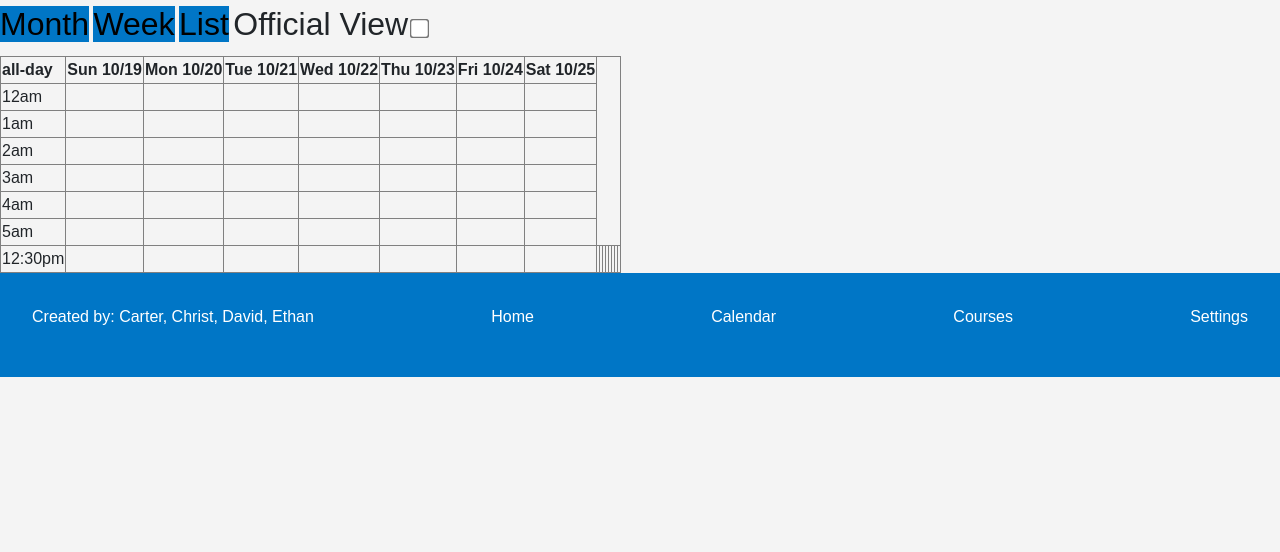
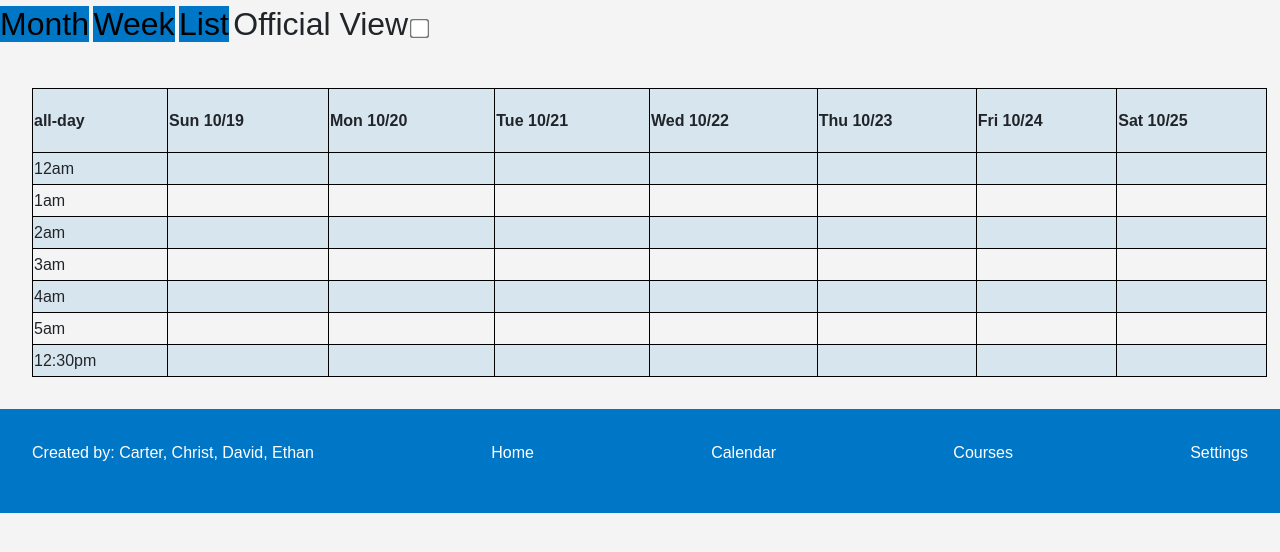
Before and after one commit to davidbolivar577/Canvas-Seer, a Flask app: page /calendar/weekly in a window 1280 px wide. Shown: the part 86-638 px from the top of the page. Run offline with Flask 3, Linux system fonts and the light colour scheme; some libraries are stand-ins or nearby versions.

Commit message:
weekly view calendar css

```diff
--- /dev/null
+++ b/Website/static/styles/styles_weekly.css
@@ -0,0 +1,22 @@
+@import url("styles_calendar.css");
+
+table, th, td {
+    border: 1px solid black;
+    margin: 2em;
+}
+
+table {
+    width: 96.5%;
+}
+
+th {
+    height: 4em;
+}
+
+td {
+    height: 2em;
+}
+
+tr:nth-child(odd) {
+    background-color:#0077c61e;
+}
--- a/Website/templates/calendar_week.html
+++ b/Website/templates/calendar_week.html
@@ -1,12 +1,14 @@
 {% extends "calendar.html" %}
 
 {% block title %}Week Calendar{% endblock %}
+
+{% block style %}<link rel="stylesheet" href="{{ url_for('static', filename='styles/styles_weekly.css') }}">{% endblock %}
 
 {% block body %}
 
 {{ super() }}
 
-<table border="1">
+<table>
   <thead>
     <tr>
       <th>all-day</th>
@@ -22,7 +24,13 @@
   <tbody>
     <tr>
       <td>12am</td>
-      <td></td><td></td><td></td><td></td><td></td><td></td><td></td>
+      <td></td>
+      <td></td>
+      <td></td>
+      <td></td>
+      <td></td>
+      <td></td>
+      <td></td>
     </tr>
     <tr>
       <td>1am</td>
@@ -47,8 +55,7 @@
     <tr>
       <td>12:30pm</td>
       <td></td><td></td><td></td><td></td><td></td>
-      <td></td><td></td><td></td><td></td><td></td>
-      <td></td><td></td><td></td><td></td><td></td>
+      <td></td><td></td>
     </tr>
   </tbody>
 </table>
```
Also changed, not shown: instance/database.db.
